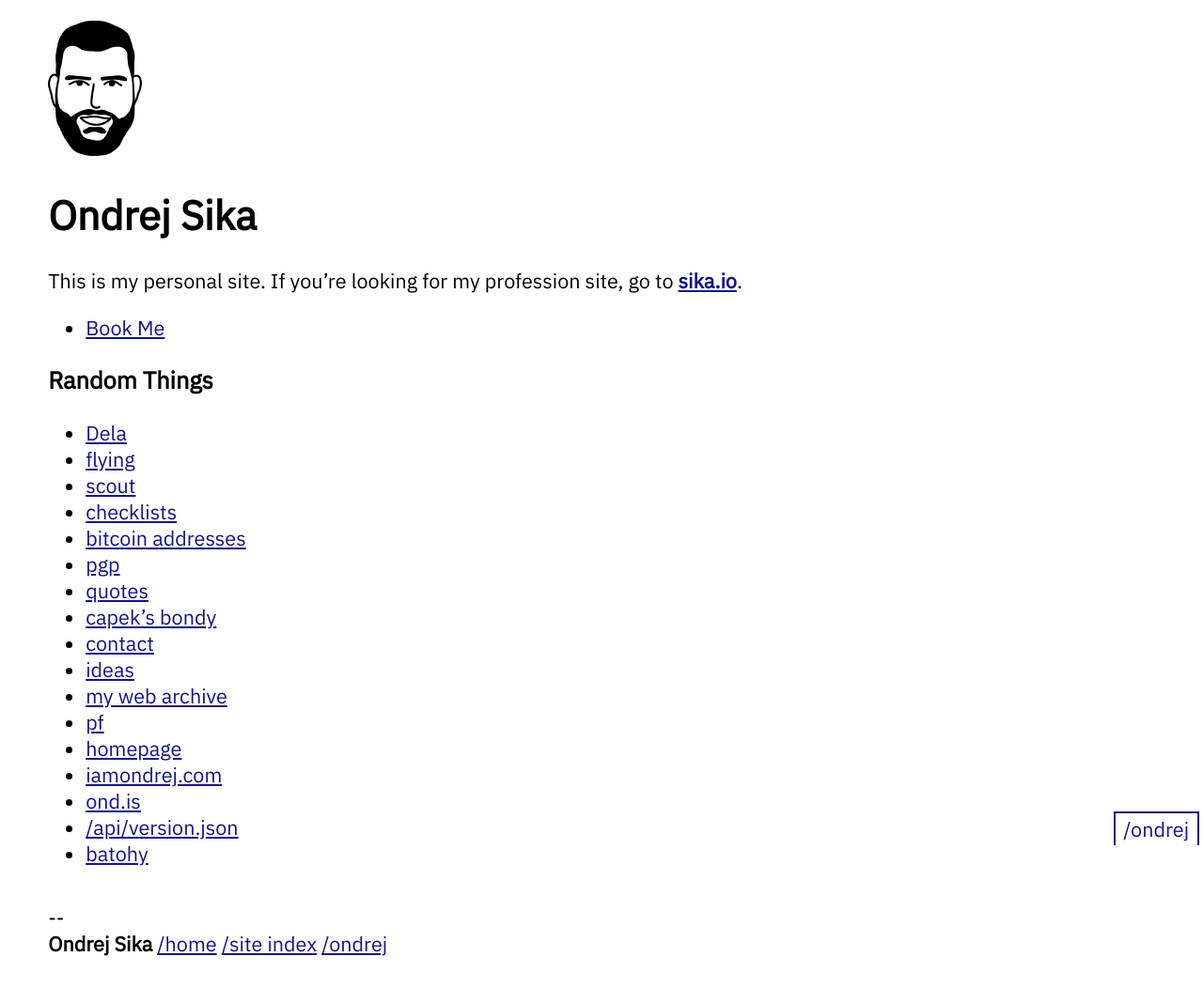
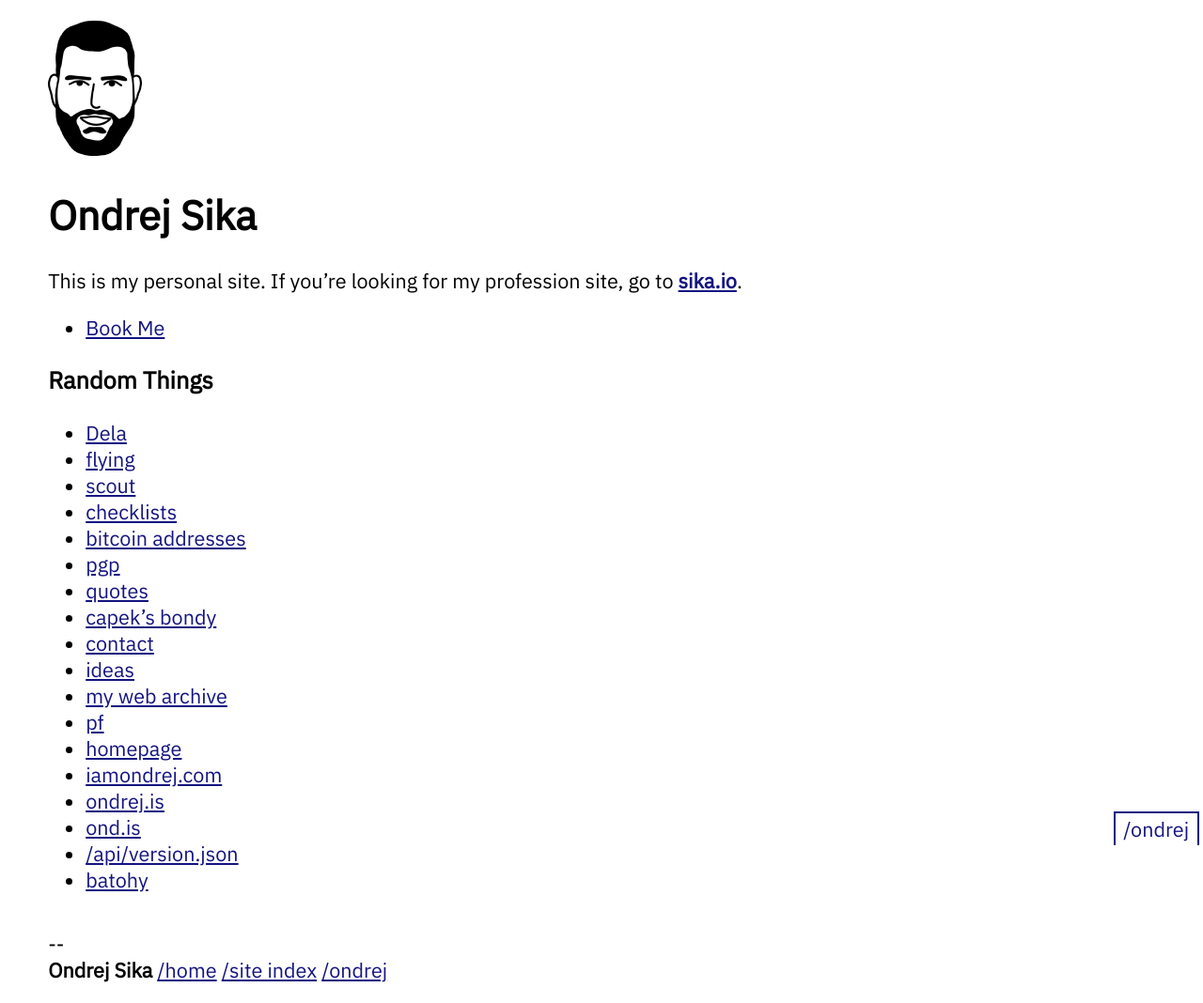
Before and after one commit to ondrejsika/ondrejsika.com, a Jekyll site: the page built from ondrej/index.md, in a window 1280 px wide. Shown: the whole page at 94% size. Built offline with Jekyll 4.4.1, drawn with Linux system fonts in a browser that asks for light colours; before the commit the page ends 1040 px from its top, so only the background shows below that.

Commit message:
feat(ondrej): Add link to ondrej.is

```diff
--- a/ondrej/index.md
+++ b/ondrej/index.md
@@ -27,6 +27,7 @@
 - [pf](/pf)
 - [homepage](/homepage)
 - [iamondrej.com](https://iamondrej.com)
+- [ondrej.is](https://ondrej.is)
 - [ond.is](https://ond.is)
 - [/api/version.json](/api/version.json)
 - [batohy](/ondrej/batohy)
```
